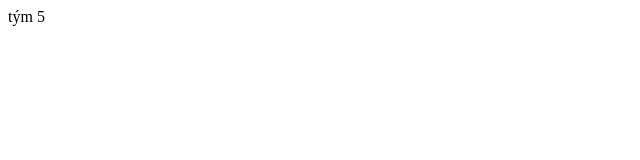
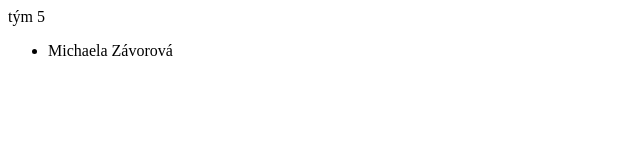
Before and after one commit to jakubmichalko/CLG24-T5, a plain HTML site: page index.html in a window 1280 px wide. Shown: the whole page, without its empty margins (0-640 px from the left). Drawn offline with Linux system fonts and the light colour scheme.

Commit message:
Update index.html

```diff
--- a/index.html
+++ b/index.html
@@ -5,5 +5,8 @@
 </head>
 <body class="mainContainer">
    <hl> tým 5 </hl>
+   <ul>
+      <li>Michaela Závorová</li>
+   </ul>
 </body>
 </html>
```
